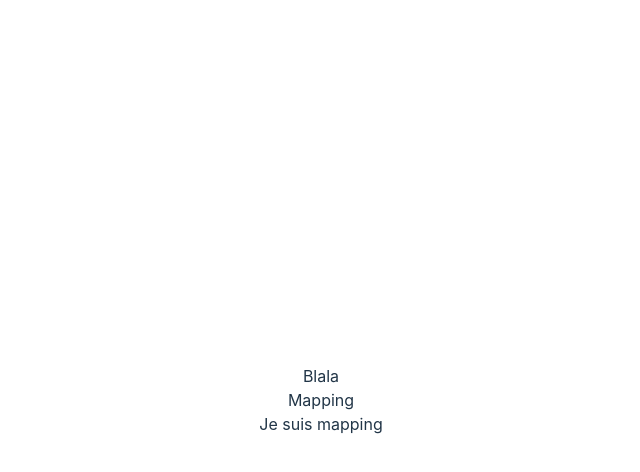
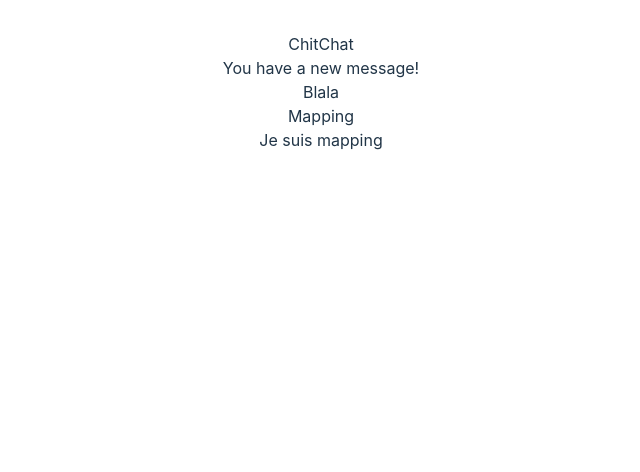
Before and after one commit to twde49/feedback-front, a React (Vite) app: page /enzo/1 in a window 1280 px wide. Shown: the top 472 px of the page, without its empty margins (319-959 px from the left). Built offline with nearby package versions, Linux system fonts and the light colour scheme.

Commit message:
workshop malakaya

```diff
--- a/src/assets/css/workshop.css
+++ b/src/assets/css/workshop.css
@@ -1,3 +1,4 @@
+
 .banner{
     height: 20vh;
     width: 100%;
@@ -10,12 +11,6 @@
     justify-content: center;
     align-items: center;
 }
-.zoom-details {
-
+.workshop-card{
+    border: #1a1a1a 1px ;
 }
-.zoom-title {
-
-}
-.zoom-content {
-
-}
--- /dev/null
+++ b/src/components/card.jsx
@@ -0,0 +1,14 @@
+import "../index.css"
+
+const Card = ({ name, profession }) => {
+    return (
+        <div className="p-6 max-w-sm mx-auto bg-white rounded-xl shadow-lg flex items-center gap-x-4">
+            <div>
+                <div className="text-xl font-medium text-black">ChitChat</div>
+                <p className="text-slate-500">You have a new message!</p>
+            </div>
+        </div>
+    );
+}
+
+export default Card;
--- a/src/index.css
+++ b/src/index.css
@@ -26,13 +26,7 @@ a:hover {
   color: #535bf2;
 }
 
-body {
-  margin: 0;
-  display: flex;
-  place-items: center;
-  min-width: 320px;
-  min-height: 100vh;
-}
+
 
 h1 {
   font-size: 3.2em;
--- a/src/pages/Pierre.jsx
+++ b/src/pages/Pierre.jsx
@@ -1,4 +1,5 @@
 import WordCloud from "../components/WordCloud.jsx";
+import "../index.css"
 
 const Pierre = () => {
     return (
--- a/src/pages/Workshop.jsx
+++ b/src/pages/Workshop.jsx
@@ -3,6 +3,7 @@
 import '../index.css';
 import  '../assets/css/workshop.css';
 import { useParams } from 'react-router-dom';
+import Card from "../components/card.jsx"
 
 function App() {
 
@@ -35,16 +36,25 @@ function App() {
                     {workshop.content}
                 </p>
             </div>
+
+
+
         );
     }
     return (
         <>
+
+            <Card
+                name={"Jean"}
+                profession={"B2 dev"}
+            />
+
             <p>Blala</p>
             <div className="bg-blue-500 text-white text-3xl font-bold p-5">
                 <ZoomInWorkshop />
             </div>
         </>
-    )
+    );
 }
 
 export default App
```
